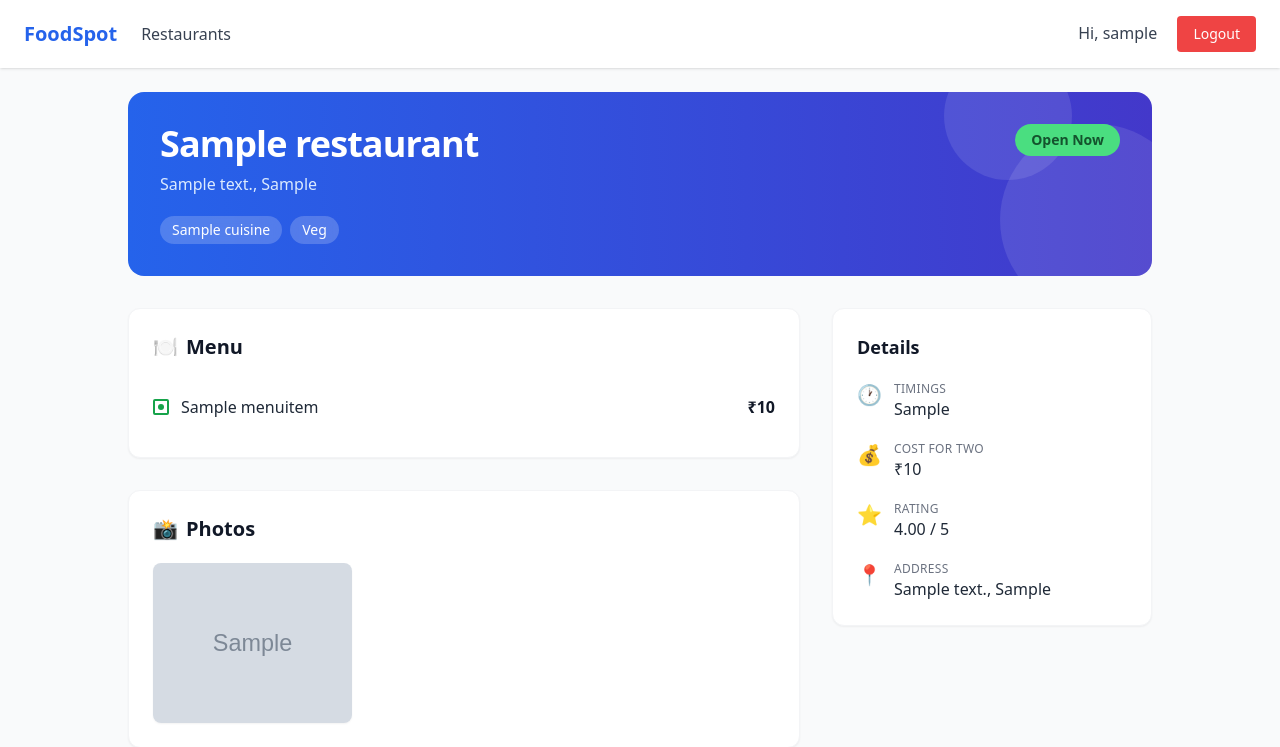
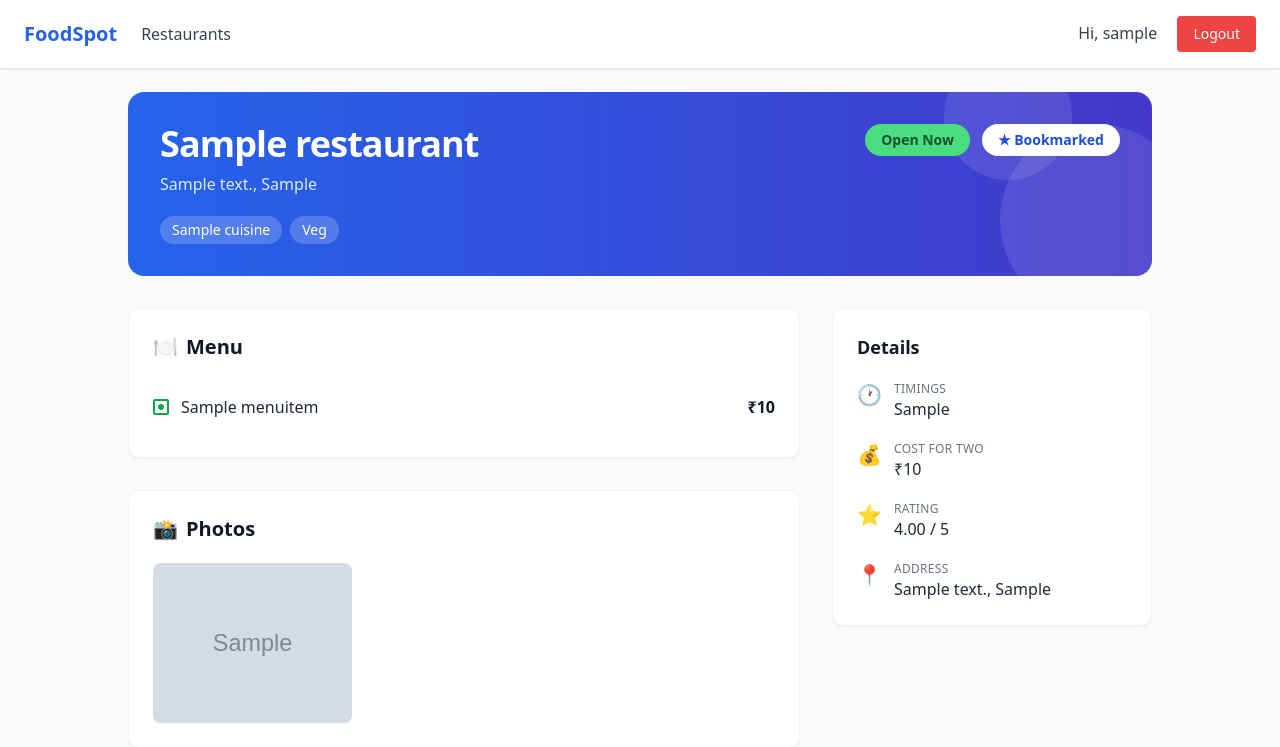
Before and after one commit to swetha580/foodspot-django, a Django app: page /restaurants/1/ in a window 1280 px wide. Shown: the top 747 px of the page. Run offline with Django 5.2, Linux system fonts and the light colour scheme; a user stored in the database is signed in; tables that the repository leaves empty hold one stand-in row (values such as "Sample post"); grey boxes marked "Sample" are stand-in pictures; some libraries are stand-ins or nearby versions.

Commit message:
Add bookmark toggle for restaurants

```diff
--- a/app/templates/app/restaurant_detail.html
+++ b/app/templates/app/restaurant_detail.html
@@ -10,9 +10,19 @@
                     <h1 class="text-4xl font-extrabold tracking-tight">{{ restaurant.name }}</h1>
                     <p class="text-blue-100 mt-2">{{ restaurant.address }}, {{ restaurant.city }}</p>
                 </div>
-                <span class="px-4 py-1.5 rounded-full text-sm font-semibold {% if restaurant.is_open %}bg-green-400 text-green-900{% else %}bg-red-400 text-red-900{% endif %}">
-                    {% if restaurant.is_open %}Open Now{% else %}Closed{% endif %}
-                </span>
+                <div class="flex items-center gap-3">
+                    <span class="px-4 py-1.5 rounded-full text-sm font-semibold {% if restaurant.is_open %}bg-green-400 text-green-900{% else %}bg-red-400 text-red-900{% endif %}">
+                        {% if restaurant.is_open %}Open Now{% else %}Closed{% endif %}
+                    </span>
+                    {% if user.is_authenticated %}
+                    <form method="post" action="{% url 'toggle_bookmark' restaurant.pk %}">
+                        {% csrf_token %}
+                        <button type="submit" class="px-4 py-1.5 rounded-full text-sm font-semibold {% if is_bookmarked %}bg-white text-blue-700{% else %}bg-white/20 text-white hover:bg-white/30{% endif %}">
+                            {% if is_bookmarked %}★ Bookmarked{% else %}☆ Bookmark{% endif %}
+                        </button>
+                    </form>
+                    {% endif %}
+                </div>
             </div>
             <div class="flex flex-wrap gap-2 mt-5">
                 {% for cuisine in restaurant.cuisines.all %}
--- a/app/urls.py
+++ b/app/urls.py
@@ -1,6 +1,6 @@
 from django.urls import path
 from django.contrib.auth import views as auth_views
-from app.views import home, SignUpView, RestaurantListView, RestaurantDetailView
+from app.views import home, SignUpView, RestaurantListView, RestaurantDetailView, ToggleBookmarkView
 
 urlpatterns = [
     path('home/', home, name='home'),
@@ -25,4 +25,5 @@ urlpatterns = [
     ), name='password_reset_complete'),
     path('restaurants/', RestaurantListView.as_view(), name='restaurant_list'),
     path('restaurants/<int:pk>/', RestaurantDetailView.as_view(), name='restaurant_detail'),
+    path('restaurants/<int:pk>/bookmark/', ToggleBookmarkView.as_view(), name='toggle_bookmark'),
 ]
--- a/app/views/__init__.py
+++ b/app/views/__init__.py
@@ -1,3 +1,4 @@
 from .home_views import home
 from .auth_views import SignUpView
 from .restaurant_views import RestaurantListView, RestaurantDetailView
+from .bookmark_views import ToggleBookmarkView
--- a/app/views/restaurant_views.py
+++ b/app/views/restaurant_views.py
@@ -1,5 +1,5 @@
 from django.views.generic import ListView, DetailView
-from app.models import Restaurant, Cuisine
+from app.models import Restaurant, Cuisine, Bookmark
 from app.filters import RestaurantFilter
 
 
@@ -31,3 +31,13 @@ class RestaurantDetailView(DetailView):
     model = Restaurant
     template_name = 'app/restaurant_detail.html'
     context_object_name = 'restaurant'
+
+    def get_context_data(self, **kwargs):
+        context = super().get_context_data(**kwargs)
+        is_bookmarked = False
+        if self.request.user.is_authenticated:
+            is_bookmarked = Bookmark.objects.filter(
+                user=self.request.user, restaurant=self.object
+            ).exists()
+        context['is_bookmarked'] = is_bookmarked
+        return context
```
Also changed, not shown: app/views/bookmark_views.py (added, +13 -0 lines).
